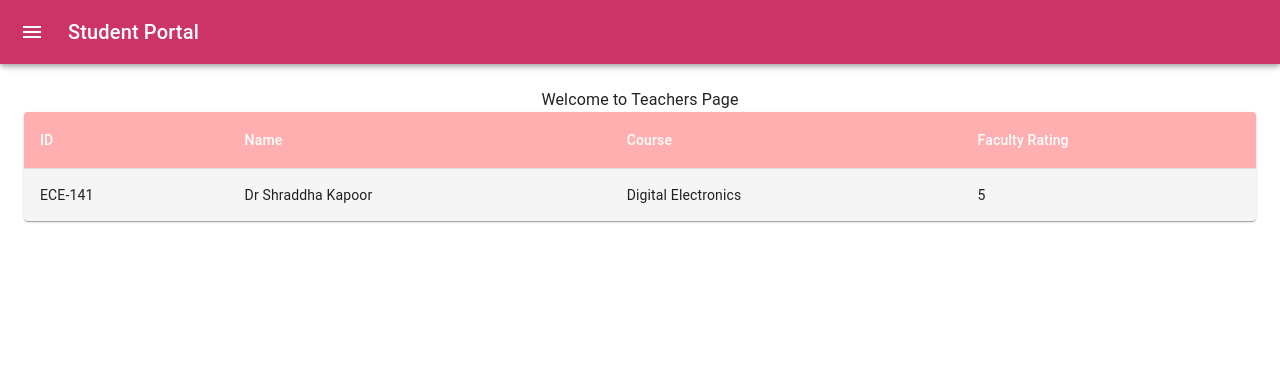
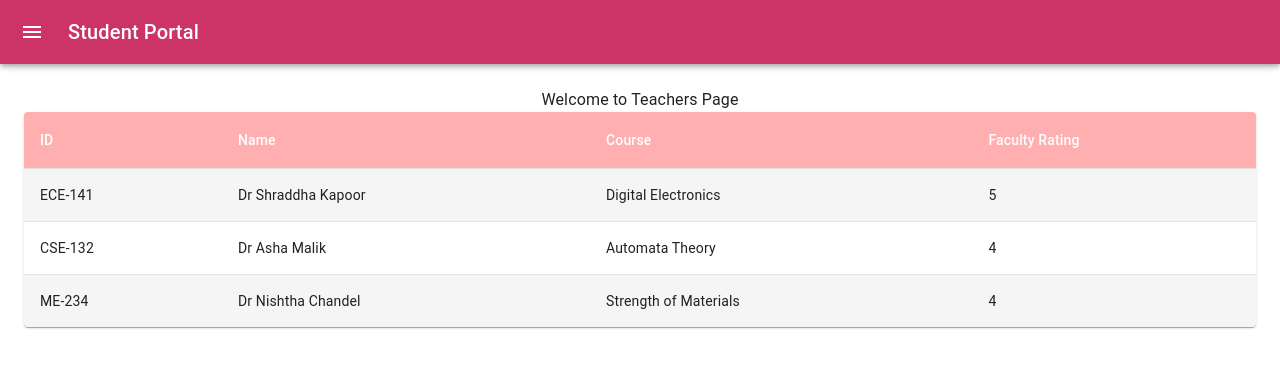
Before and after one commit to SwarnTyagi/student-portal, a React (Create React App) app in the folder frontend/: page /teachers in a window 1280 px wide. Shown: the top 368 px of the page. Built offline with nearby package versions, Linux system fonts and the light colour scheme.

Commit message:
Added teachers detail page

```diff
--- a/frontend/src/App.js
+++ b/frontend/src/App.js
@@ -12,6 +12,7 @@ import Teachers from "./containers/teachers/Teachers";
 import theme from "./customTheme";
 import Teacherlogin from "./containers/teachers/Teacherlogin";
 import StudentDetails from "./containers/students/StudentDetails";
+import TeacherDetails from "./containers/teachers/TeacherDetails";
 
 function App() {
   return (
@@ -31,6 +32,11 @@ function App() {
               exact={true}
               element={<StudentDetails />}
             />
+            <Route
+              path={"/teachers/details"}
+              exact={true}
+              element={<TeacherDetails />}
+            />
           </Routes>
         </Drawer>
       </ThemeProvider>
--- a/frontend/src/components/Table/Table.js
+++ b/frontend/src/components/Table/Table.js
@@ -66,9 +66,7 @@ export default function CustomTable({
             <StyledTableRow key={row.name} onClick={onTableRowClick(row)}>
               {headerColumns.map((headerColumn) => {
                 return (
-                  <StyledTableCell onClick={onColumnClick}>
-                    {row[headerColumn.name]}
-                  </StyledTableCell>
+                  <StyledTableCell>{row[headerColumn.name]}</StyledTableCell>
                 );
               })}
             </StyledTableRow>
--- a/frontend/src/containers/students/Students.js
+++ b/frontend/src/containers/students/Students.js
@@ -21,9 +21,7 @@ const Student = () => {
   const onClickStudent = (data) => {
     navigate("/students/details", { state: data });
   };
-  const onColumnClick = (e) => {
-    //e.stopPropagation();
-  };
+
   return (
     <div>
       Welcome To Students Page
@@ -31,7 +29,7 @@ const Student = () => {
         headerColumns={COLUMNS}
         data={DATA}
         onRowClick={onClickStudent}
-        onColumnClick={onColumnClick}
+        //onColumnClick={onColumnClick}
       />
     </div>
   );
--- /dev/null
+++ b/frontend/src/containers/teachers/TeacherDetails.js
@@ -0,0 +1,22 @@
+import React from "react";
+import { useLocation, useNavigate } from "react-router-dom";
+import Card from "../../components/Card/Card";
+
+const TeacherDetails = () => {
+  const navigate = useNavigate();
+  const { state } = useLocation();
+  const { facultyID, name, course, rating } = state;
+  const onGoBack = () => {
+    navigate("/teachers");
+  };
+  return (
+    <Card
+      header="Teacher Details"
+      body={name + "/" + facultyID}
+      footer={course + "/" + rating}
+      buttonText={"Go Back"}
+      onClick={onGoBack}
+    />
+  );
+};
+export default TeacherDetails;
--- a/frontend/src/containers/teachers/Teachers.js
+++ b/frontend/src/containers/teachers/Teachers.js
@@ -1,6 +1,6 @@
 import React from "react";
 import Table from "../../components/Table/Table";
-
+import { useNavigate } from "react-router-dom";
 const COLUMN = [
   { name: "facultyID", title: "ID" },
   { name: "name", title: "Name" },
@@ -14,12 +14,31 @@ const DATA_1 = [
     course: "Digital Electronics",
     rating: "5",
   },
+  {
+    facultyID: "CSE-132",
+    name: "Dr Asha Malik",
+    course: "Automata Theory",
+    rating: "4",
+  },
+  {
+    facultyID: "ME-234",
+    name: "Dr Nishtha Chandel",
+    course: "Strength of Materials",
+    rating: "4",
+  },
 ];
+
 const Teachers = () => {
+  const navigate = useNavigate();
+
+  const onClickTeacher = (data) => {
+    navigate("/teachers/details", { state: data });
+  };
+
   return (
     <div>
       Welcome to Teachers Page
-      <Table headerColumns={COLUMN} data={DATA_1}></Table>
+      <Table headerColumns={COLUMN} data={DATA_1} onRowClick={onClickTeacher} />
     </div>
   );
 };
```
